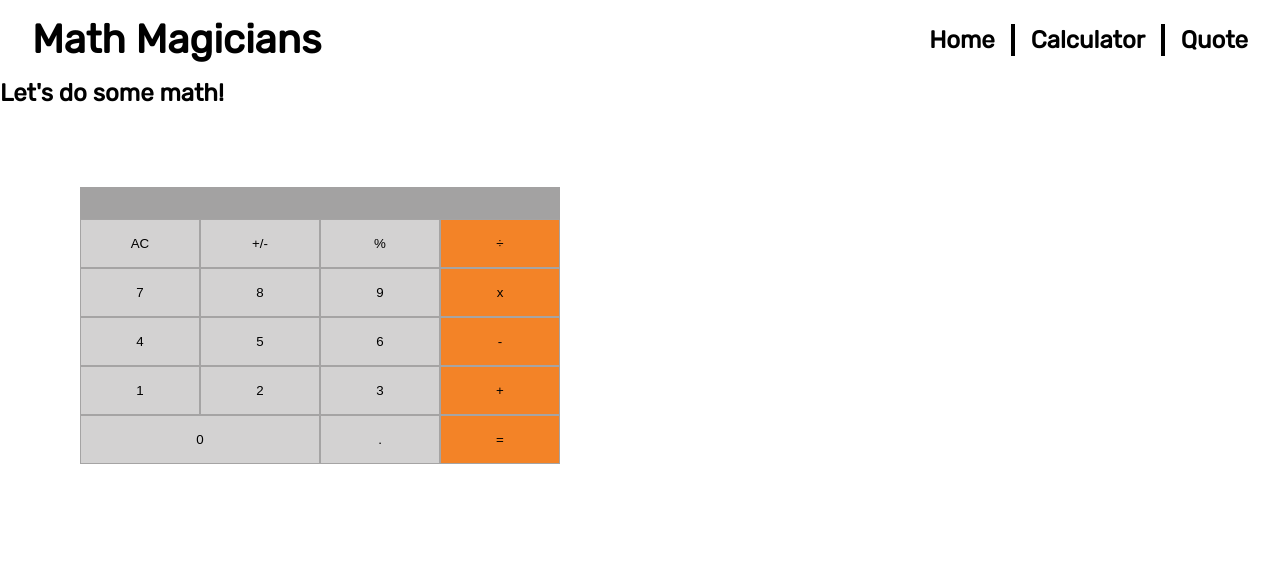
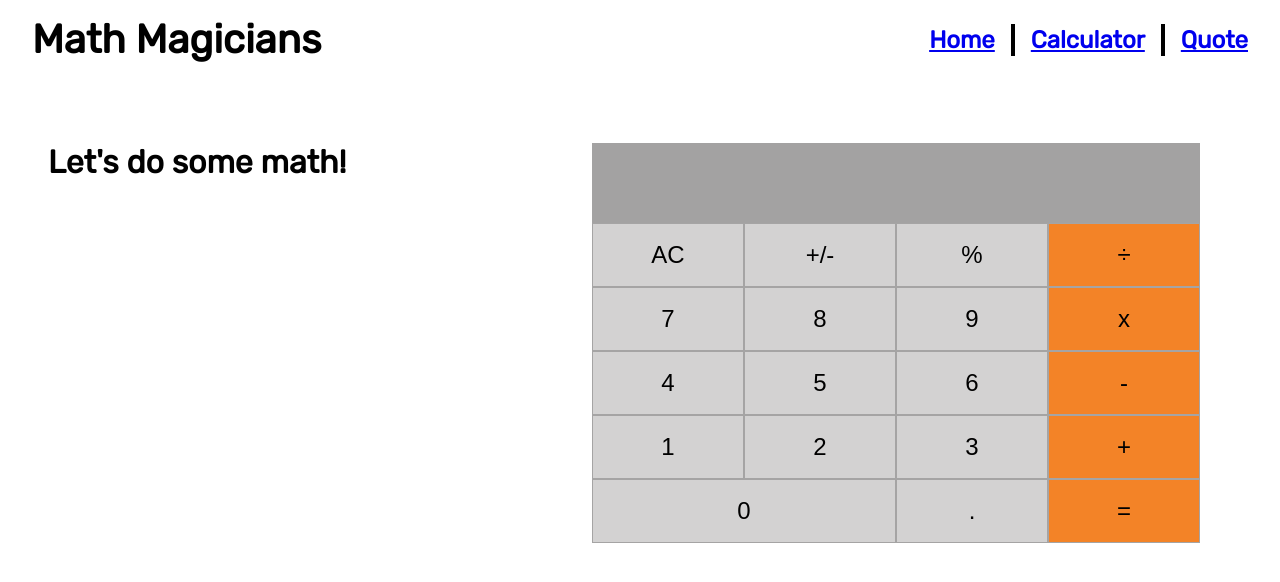
Before and after one commit to muneebulrehman/math-magician, a React (Create React App) app: page /calculator in a window 1280 px wide. Shown: the top 582 px of the page. Built offline with nearby package versions, Linux system fonts and the light colour scheme.

Commit message:
Finalized links with react router

```diff
--- a/src/UI/Navbar.jsx
+++ b/src/UI/Navbar.jsx
@@ -1,15 +1,22 @@
 import React from 'react';
+import { Link } from 'react-router-dom';
 import classes from './Navbar.module.css';
 
 const Navbar = () => (
   <nav className={classes.navbar}>
     <h1>Math Magicians</h1>
     <ul>
-      <li>Home</li>
+      <li>
+        <Link to="/"> Home </Link>
+      </li>
       <div className={classes.vl} />
-      <li>Calculator</li>
+      <li>
+        <Link to="/calculator"> Calculator </Link>
+      </li>
       <div className={classes.vl} />
-      <li>Quote</li>
+      <li>
+        <Link to="/quotes"> Quote </Link>
+      </li>
     </ul>
   </nav>
 );
--- a/src/components/Calculator.css
+++ b/src/components/Calculator.css
@@ -1,9 +1,21 @@
+.wrapper{
+  display: flex;
+  flex-direction: row;
+  margin-top: 4rem;
+  justify-content: space-between;
+}
+
+.h2{
+  margin-left: 3rem;
+  font-size: 2rem;
+}
+
 .calculator {
   display: flex;
   flex-direction: column;
   justify-content: flex-end;
-  padding: 5rem;
-  width: 50%;
+  padding: 0 5rem;
+  width: 60%;
 }
 
 .input {
@@ -11,6 +23,7 @@
   text-align: right;
   background-color: #a3a2a2;
   color: white;
+  height: 5rem;
 }
 
 .buttons {
@@ -22,6 +35,8 @@
   background-color: #d3d2d2;
   padding: 1rem 0;
   border: 1px solid #a5a4a4;
+  height: 4rem;
+  font-size: 1.5rem;
 }
 
 .btn.operations {
--- a/src/components/Calculator.js
+++ b/src/components/Calculator.js
@@ -40,7 +40,7 @@ const Calculator = () => {
 
   return (
     <div className="wrapper">
-      <h2>Let's do some math!</h2>
+      <h2 className="h2">Let&apos;s do some math!</h2>
       <section className="calculator">
         {total ? (
           <div className="input">{`${total} ${operation ?? ''} ${next ?? ''}`}</div>
@@ -54,7 +54,9 @@ const Calculator = () => {
               key={btn}
               name={btn}
               className={`btn ${operations.includes(btn) ? 'operations' : ''}
-           ${btn === '0' ? 'span-large' : ''}`} onClick={handleClick}>
+              ${btn === '0' ? 'span-large' : ''}`}
+              onClick={handleClick}
+            >
               {btn}
             </button>
           ))}
```
